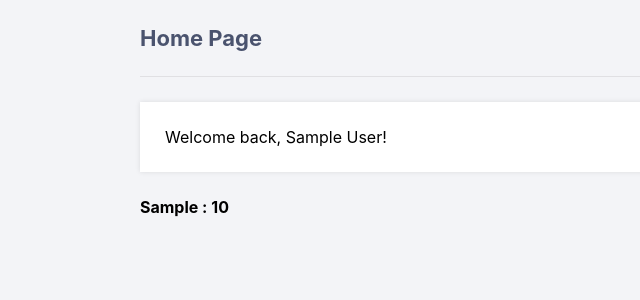
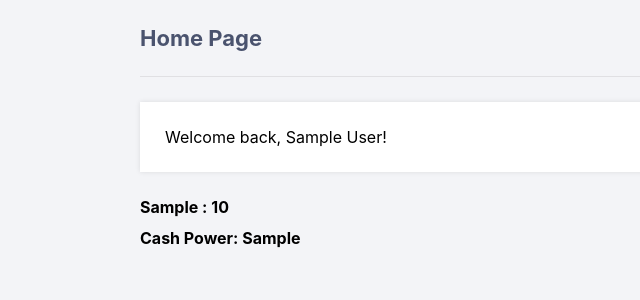
Before and after one commit to Naveen699/paper-trading, a Flask app: page /home in a window 1280 px wide. Shown: the part 60-360 px from the top of the page, without its empty margins (0-640 px from the left). Run offline with Flask 2, Linux system fonts and the light colour scheme; the visitor is signed in with stand-in values (Sample User, id 1); tables that the repository leaves empty or names only in its code hold one stand-in row (values such as "Sample post"); data that the repository does not hold is empty; some libraries are stand-ins or nearby versions.

Commit message:
Cash Power

```diff
--- a/application.py
+++ b/application.py
@@ -120,7 +120,6 @@ def execute():
 @app.route('/return_home', methods=['GET', 'POST'])
 def return_home():
 	cursor = mysql.connection.cursor(MySQLdb.cursors.DictCursor)
-
 	cursor.execute("SELECT cash FROM accounts WHERE id=%s", (session['id'],))
 	total1 = session.get('total', None)
 	initial = cursor.fetchall()
--- a/templates/home.html
+++ b/templates/home.html
@@ -5,7 +5,9 @@
 {% block content %}
 <h2>Home Page</h2>
 <p>Welcome back, {{ name }}!</p>
+
 {% for i in range(0, amount) %}
 	<h1>{{ value[i]['position'] }} : {{ value[i]['position_amount'] }} </h1>
 {%endfor%}
+<h1>Cash Power: {{value[0]['cash']}}</h1>
 {% endblock %}
```
